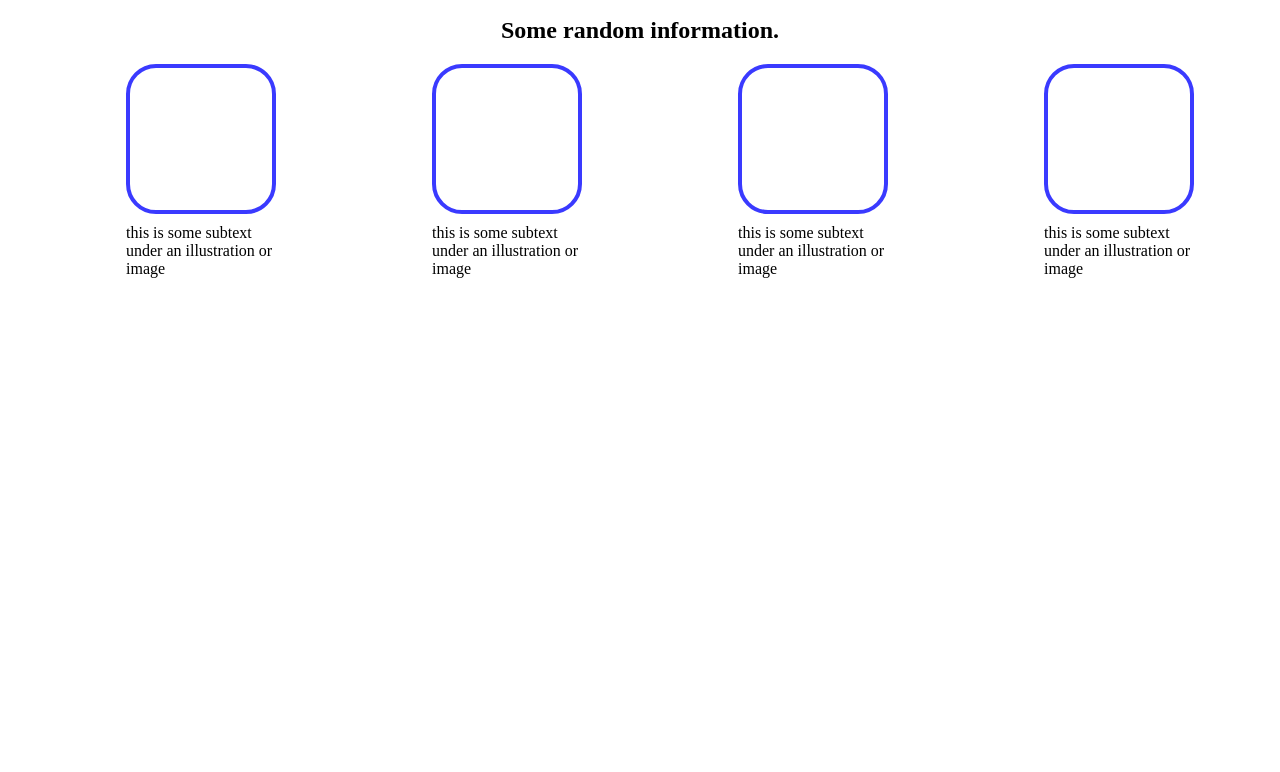
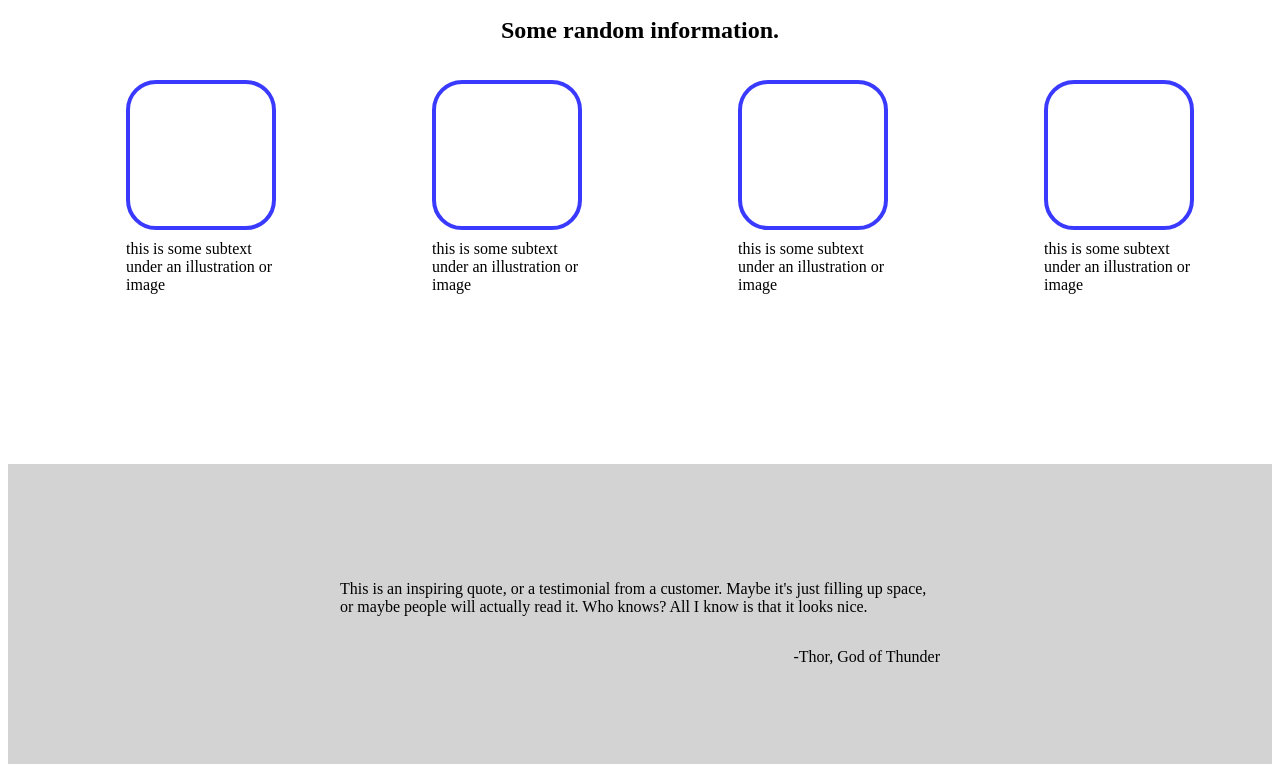
Before and after one commit to ATung01/odin-landing-page, a plain HTML site: page index.html in a window 1280 px wide. Shown: the part 511-1283 px from the top of the page. Before the commit the page ends 1033 px from the top, so only its background shows below. Drawn offline with Linux system fonts and the light colour scheme.

Commit message:
Testimonial added

```diff
--- a/index.html
+++ b/index.html
@@ -59,5 +59,17 @@
       </ul>
     </div>
   </div>
+  <div class="Testimonial">
+    <div class="QuoteContainer">
+      <p class="Quote">
+        This is an inspiring quote, or a testimonial from a customer. Maybe it's just
+        filling up space, or maybe people will actually read it. Who knows? All I know
+        is that it looks nice.
+      </p>
+      <p class="Signature">
+        -Thor, God of Thunder
+      </p>
+    </div>
+  </div>
 </body>
 </html>
--- a/styles/index.css
+++ b/styles/index.css
@@ -28,7 +28,7 @@ html {
   margin: 10px;
 }
 
-div .Logo {
+div.Logo {
   margin: 10px auto 10px 200px;
 }
 
@@ -39,7 +39,7 @@ div .Logo {
   align-self: center;
 }
 
-div .RandomInformation {
+div.RandomInformation {
   display: flex;
   flex-direction: column;
   height: 100%;
@@ -53,7 +53,7 @@ div .RandomInformation {
 
 .CardContainer {
   width: 100%;
-  height: 450px;
+  height: 400px;
 }
 
 .Cards {
@@ -76,3 +76,22 @@ div .RandomInformation {
 .Cards .Content {
   margin: 10px 0px;
 }
+
+div.Testimonial {
+  display: flex;
+  background-color: lightgray;
+  align-items: center;
+  justify-content: center;
+  height: 300px;
+}
+
+.QuoteContainer {
+  display: flex;
+  flex-direction: column;
+  height: 100px;
+  width: 600px;
+}
+
+.QuoteContainer .Signature {
+  align-self: flex-end;
+}
```
